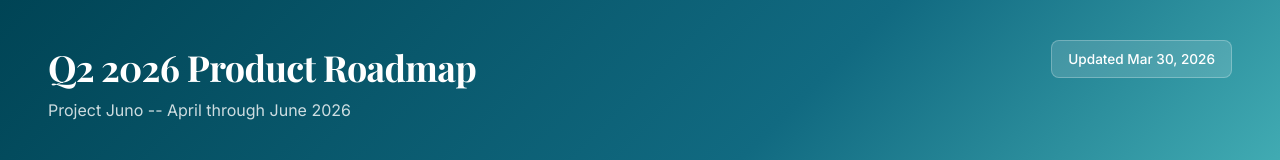
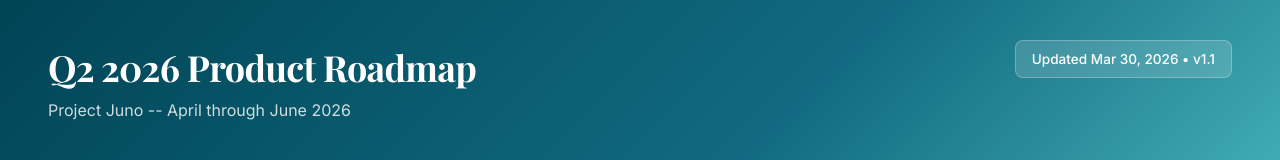
Before and after one commit to vyoung603/juno-q2-roadmap, a plain HTML site: page index.html in a window 1280 px wide. Shown: the top 160 px of the page. Drawn offline with nearby package versions, Linux system fonts and the light colour scheme.

Commit message:
Force rebuild - add version to header

```diff
--- a/index.html
+++ b/index.html
@@ -335,7 +335,7 @@
       <h1>Q2 2026 Product Roadmap</h1>
       <div class="subtitle">Project Juno -- April through June 2026</div>
     </div>
-    <div class="date-badge">Updated Mar 30, 2026</div>
+    <div class="date-badge">Updated Mar 30, 2026 • v1.1</div>
   </div>
   <div class="summary-bar">
     <div class="summary-stat">
```
